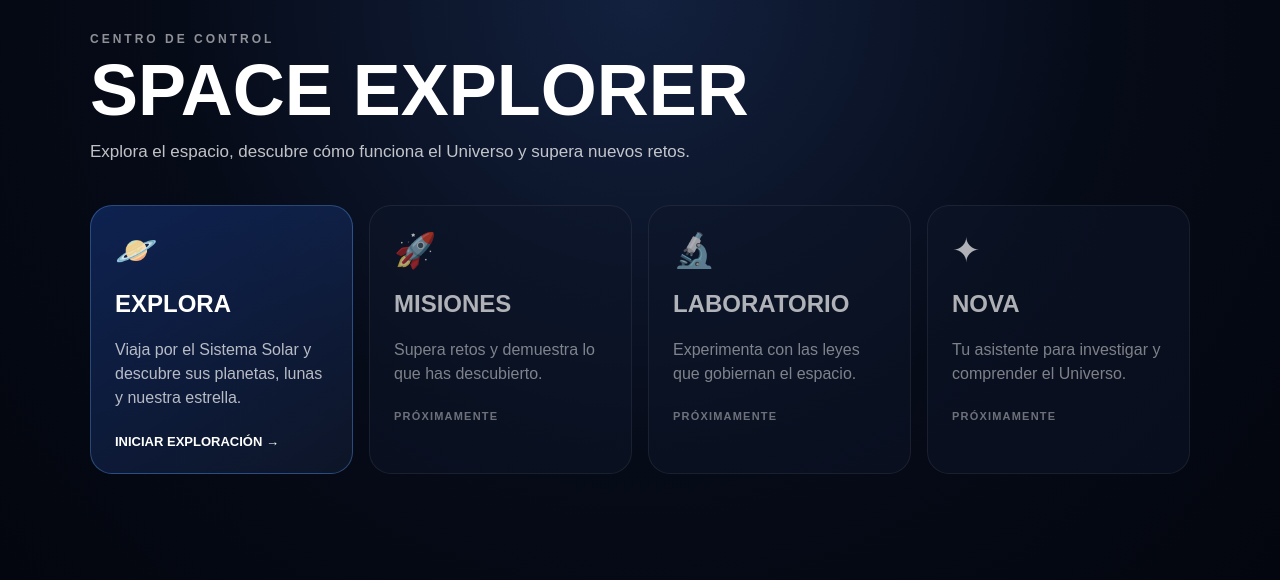
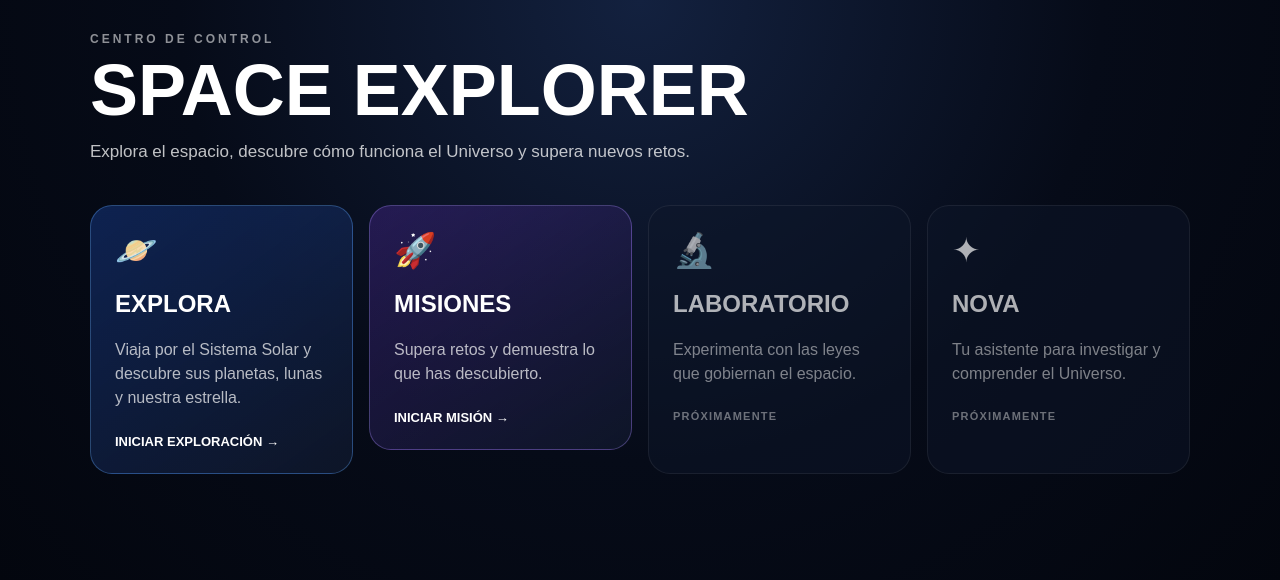
Before and after one commit to Nacho12PIA/space-explorer, a Next.js app: page / in a window 1280 px wide. Shown: the top 580 px of the page. Built offline with nearby package versions, Linux system fonts and the light colour scheme.

Commit message:
Update page.js

```diff
--- a/app/page.js
+++ b/app/page.js
@@ -117,12 +117,50 @@ export default function Home() {
             </section>
           </Link>
 
-          <HomeArea
-            icon="🚀"
-            title="MISIONES"
-            description="Supera retos y demuestra lo que has descubierto."
-            status="PRÓXIMAMENTE"
-          />
+     <Link
+  href="/misiones"
+  style={{
+    color: "white",
+    textDecoration: "none",
+  }}
+>
+  <section
+    style={{
+      minHeight: 220,
+      padding: 24,
+      borderRadius: 22,
+      background:
+        "linear-gradient(145deg, rgba(124,58,237,0.24), rgba(15,23,42,0.88))",
+      border:
+        "1px solid rgba(167,139,250,0.35)",
+    }}
+  >
+    <div style={{ fontSize: 34 }}>
+      🚀
+    </div>
+
+    <h2>MISIONES</h2>
+
+    <p
+      style={{
+        opacity: 0.7,
+        lineHeight: 1.5,
+      }}
+    >
+      Supera retos y demuestra lo que has descubierto.
+    </p>
+
+    <div
+      style={{
+        marginTop: 24,
+        fontWeight: 800,
+        fontSize: 13,
+      }}
+    >
+      INICIAR MISIÓN →
+    </div>
+  </section>
+</Link>
 
           <HomeArea
             icon="🔬"
```
